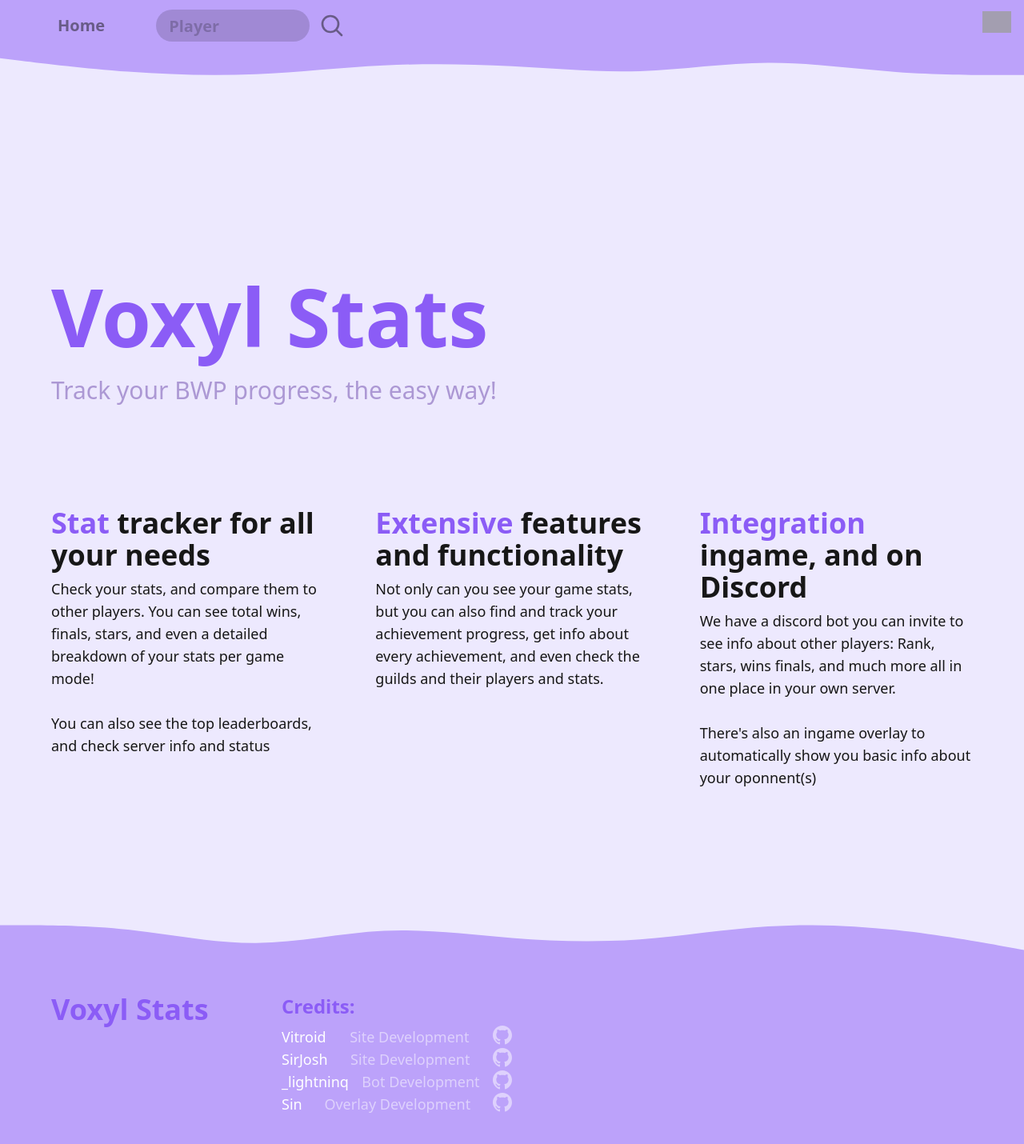
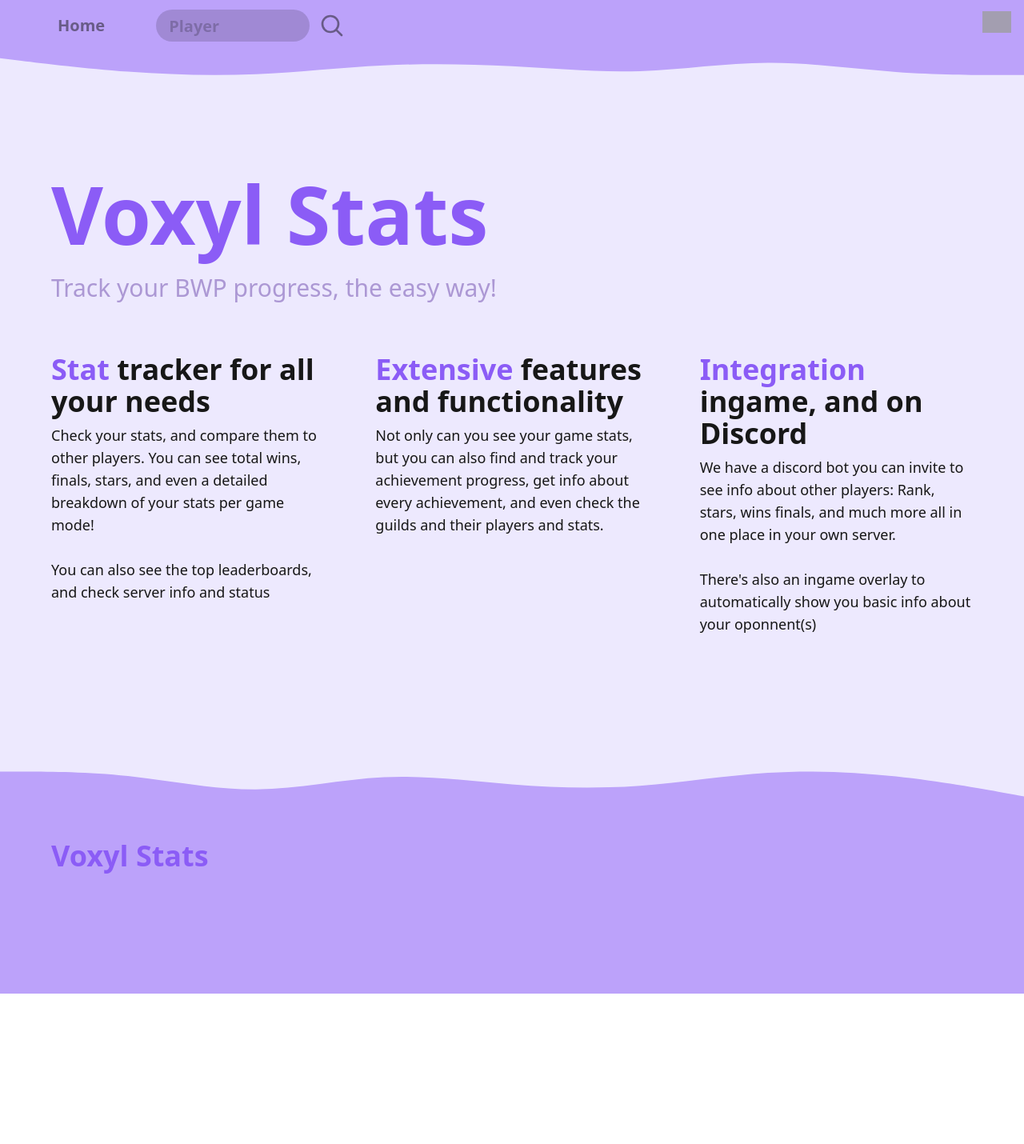
Before and after one commit to VitroidFPV/voxyl-site, a SvelteKit app: page / in a window 1280 px wide. Shown: the top 1430 px of the page at 80% size. After the commit the page ends 1242 px from the top, so only its background shows below. Built offline with nearby package versions, Linux system fonts and the light colour scheme; grey boxes are pictures that could not be loaded.

Commit message:
Styling changes

```diff
--- a/src/components/Footer.svelte
+++ b/src/components/Footer.svelte
@@ -28,13 +28,13 @@
 		</div>
 		<div class="w-full h-56 dark:bg-[#2d2441] bg-[#bca2fa] duration-300 flex p-16 pt-8">
 			<div class="w-1/4 text-4xl font-bold text-violet-500">Voxyl Stats</div>
-			<div class="flex flex-col md:w-1/4">
+			<!-- <div class="flex flex-col md:w-1/4">
 				<div class="font-semibold text-2xl mb-2 text-violet-500">Credits:</div>
 				<FooterCredits name="Vitroid" role="Site Development" link="/" />
 				<FooterCredits name="SirJosh" role="Site Development" link="/" />
 				<FooterCredits name="_lightninq" role="Bot Development" link="/" />
 				<FooterCredits name="Sin" role="Overlay Development" link="/" />
-			</div>
+			</div>			 -->
 		</div>
 	</div>
 </footer>
--- a/src/routes/+layout.svelte
+++ b/src/routes/+layout.svelte
@@ -7,7 +7,7 @@
 <div class="dark:text-neutral-100 text-neutral-900">
 	<Navbar/>
 
-	<div class="pt-32 flex flex-col max-w-screen min-h-screen dark:bg-dark-800 bg-violet-100 duration-300"><slot/></div>
+	<div class="pt-24 flex flex-col max-w-screen min-h-screen dark:bg-dark-800 bg-violet-100 duration-300"><slot/></div>
 
 	<Footer/>
 </div>
--- a/src/routes/+page.svelte
+++ b/src/routes/+page.svelte
@@ -3,7 +3,7 @@
 </script>
 
 <div class="p-16">
-	<div class="my-32">
+	<div class="py-16 -mt-8">
 		<h1 class="text-[100px] font-bold text-violet-500">Voxyl Stats</h1>
 		<h2 class="dark:text-violet-200 text-violet-900/40 text-3xl">Track your BWP progress, the easy way!</h2>
 	</div>
```
